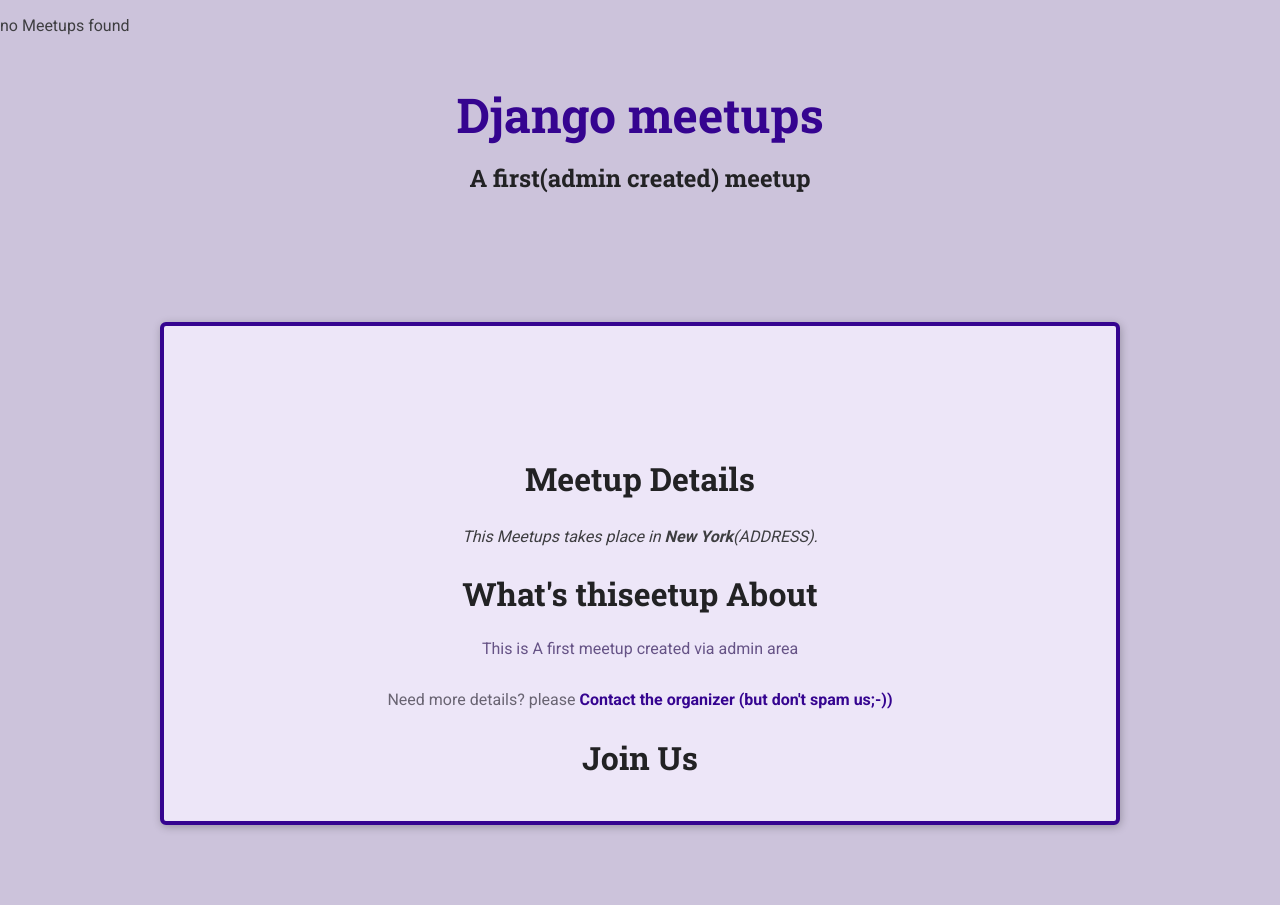
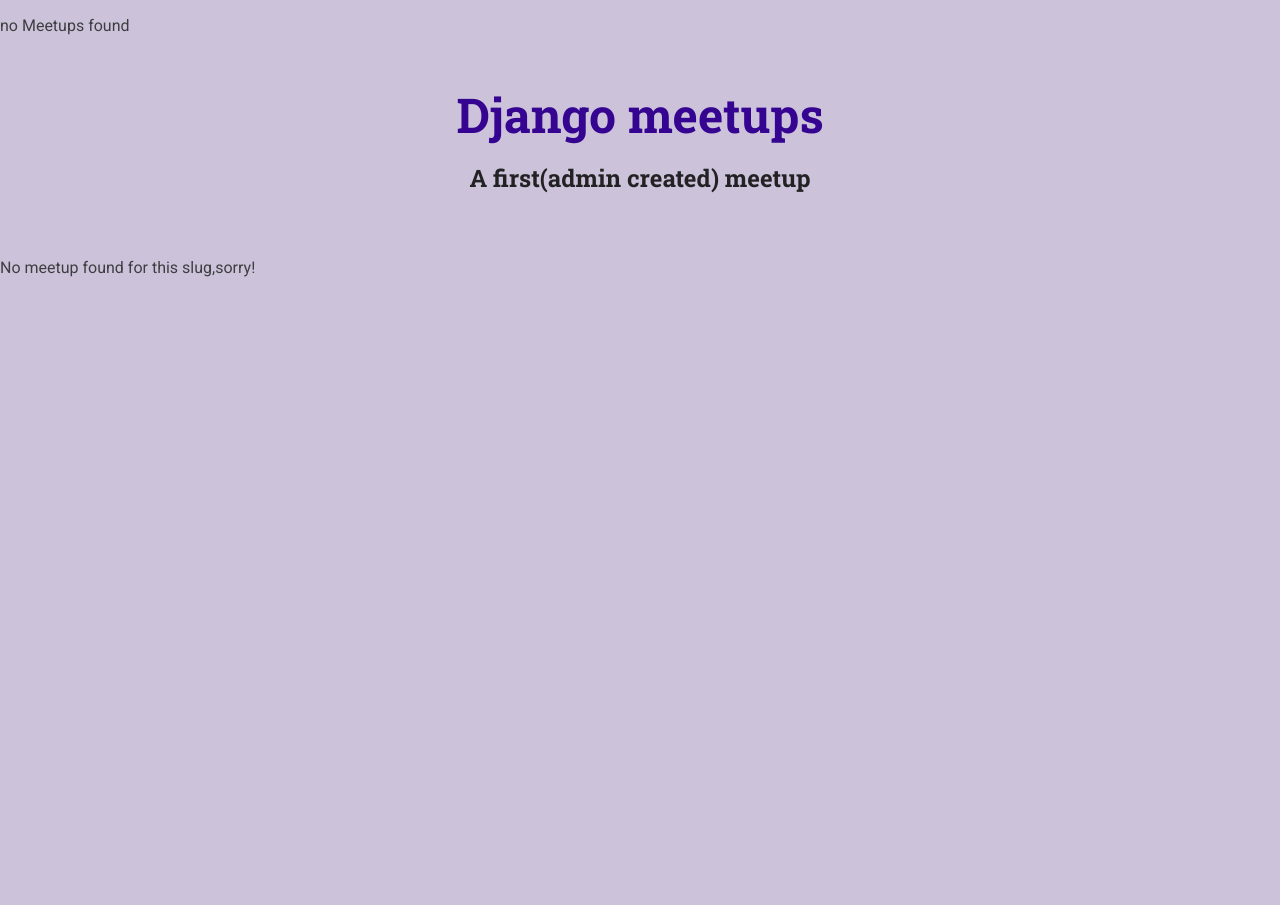
Before and after one commit to nshimiyimano-cloud/django-tutorial, a Django app: a page that uses meetups/templates/meetups/meetups-details.html in a window 1280 px wide. After the commit the page ends 277 px from the top, so only its background shows below. Run offline with Django 3.2, Linux system fonts and the light colour scheme; data comes from the database, SQL or seed files in the repository.

Commit message:
try&catch basedon i meetup foun i false return msg

```diff
--- a/meetups/templates/meetups/meetups-details.html
+++ b/meetups/templates/meetups/meetups-details.html
@@ -22,6 +22,8 @@
 
 {% block body %}
 
+
+{% if meetup_found %}
 
 <article>
     <img src="" alt="">
@@ -48,6 +50,14 @@
 
 </article>
 
+{% else%}
+<p>No meetup found for this slug,sorry!</p>
+
+{% endif %}
+
+
+
+
 
 
 {% endblock %}
--- a/meetups/views.py
+++ b/meetups/views.py
@@ -1,3 +1,4 @@
+from ast import Try
 from django.shortcuts import render
 from django.http import HttpResponse
 from .models import Meetups
@@ -43,15 +44,20 @@
 
 
 def meetup_details(request,meetup_slug):
-
-#remember because its will return one object  not array to use selected_meetups['title or description] no no we will get  it as object property not array index
-   selected_meetup=Meetups.objects.get(slug=meetup_slug)  # its like where slug=meetup_slug
+   try:
+      #remember because its will return one object  not array to use selected_meetups['title or description] no no we will get  it as object property not array index
+       selected_meetup=Meetups.objects.get(slug=meetup_slug)  # its like where slug=meetup_slug
+       return render(request,"meetups/meetups-details.html",{
+         "meetup_found":False,
+         "meetup_title":selected_meetup.title,
+         "meetup_description":selected_meetup.description,
+         "location":selected_meetup.location
+         }
+      )
 
 
-   return render(request,"meetups/meetups-details.html",{
+   except Exception as exc:
+       return render(request,"meetups/meetups-details.html",{
+          "meetup_found":False
 
-      "meetup_title":selected_meetup.title,
-      "meetup_description":selected_meetup.description,
-       "location":selected_meetup.location
-      }
-      )
+       })
```
